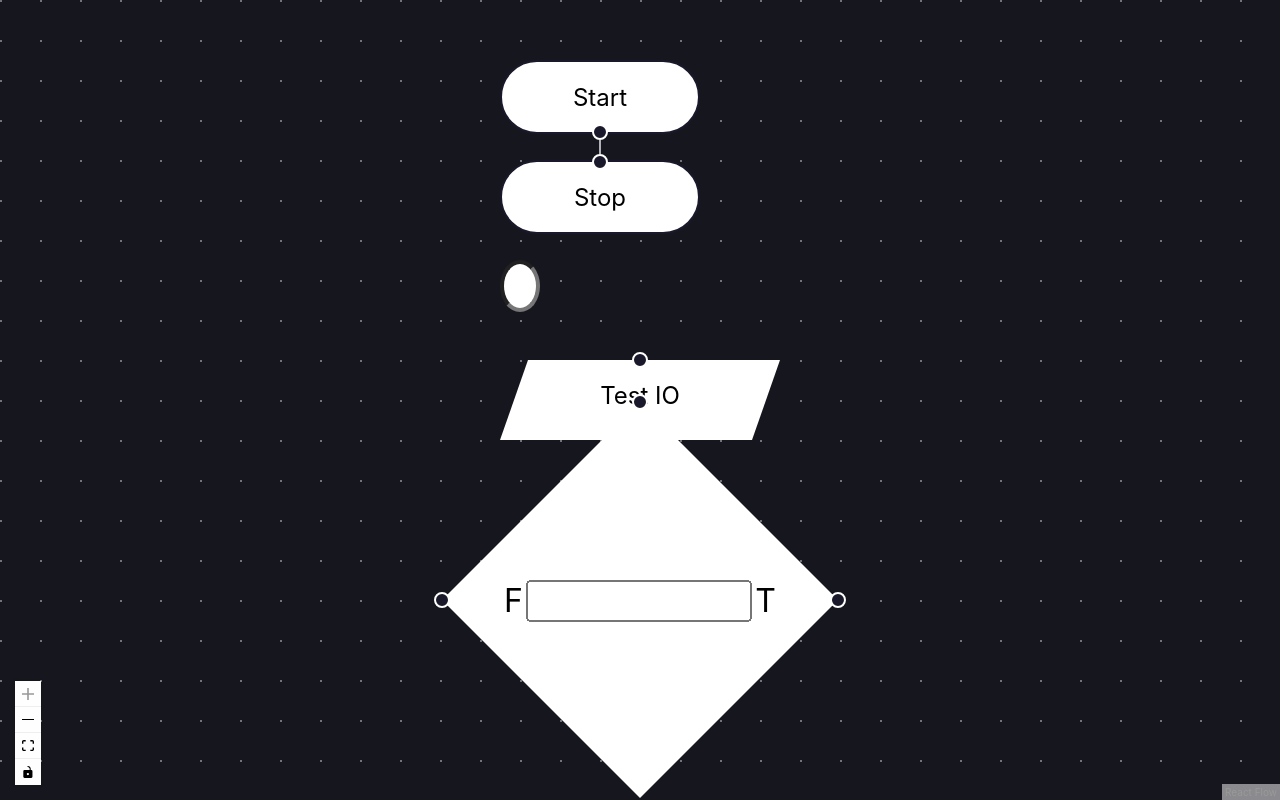
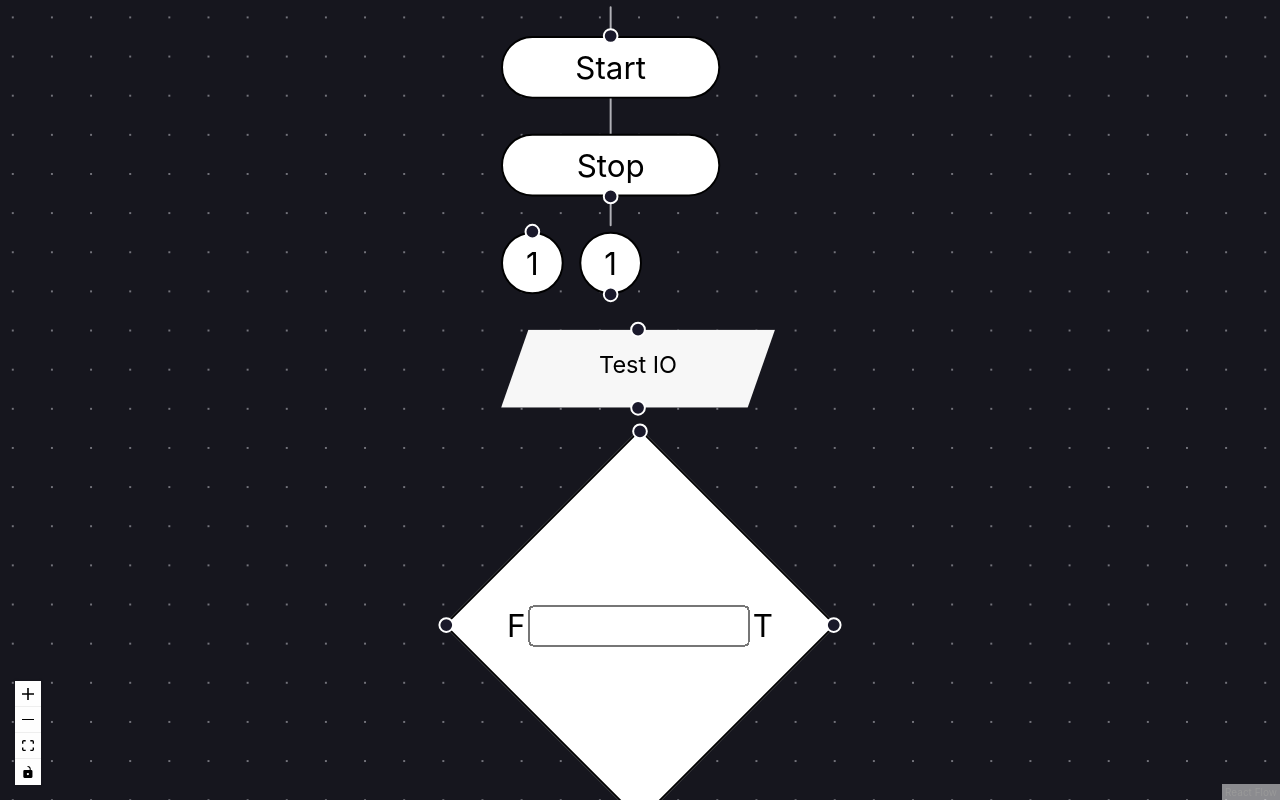
Before and after one commit to RysKowalski/logic-graph-frontend, a React (Create React App) app: page / in a window 1280 px wide. Built offline with nearby package versions, Linux system fonts and the light colour scheme.

Commit message:
new start-stop node, ReferenceNode now works properly? moved node related stuff to Nodes.tsx instead of doing everything in App.tsx

```diff
--- a/src/App.tsx
+++ b/src/App.tsx
@@ -1,4 +1,3 @@
-import React, { ChangeEventHandler } from 'react';
 import { useState, useCallback } from 'react';
 import "./App.css"
 import {
@@ -13,32 +12,11 @@ import {
   type Connection,
   Controls,
   Background,
-  NodeProps,
 } from '@xyflow/react';
 import '@xyflow/react/dist/style.css';
 import './nodes/Nodes.css'
-import IONode from './nodes/IONode';
-import IFNode from './nodes/IfNode';
-import ReferenceNode from './nodes/ReferenceNode'
+import { initialNodes, initialEdges, nodeTypes } from './nodes/Nodes'
 
-const initialNodes: Node[] = [
-  { id: 'start', position: { x: 0, y: 0 }, data: { label: 'Start' }, type: "input", className: 'start-stop' },
-  { id: 'stop', position: { x: 0, y: 50 }, data: { label: 'Stop' }, type: "output", className: 'start-stop' },
-  { id: 'Reference', position: { x: 0, y: 100 }, data: {}, type: "ReferenceNode" },
-  { id: 'IONode', position: { x: 0, y: 150 }, data: {}, type: "IONode" },
-  { id: 'IFNode', position: { x: 0, y: 200 }, data: {}, type: "IFNode" }
-];
-
-const initialEdges: Edge[] = [
-  { id: 'start-stop', source: 'start', target: 'stop' },
-];
-
-
-const nodeTypes = {
-  IONode: IONode,
-  IFNode: IFNode,
-  ReferenceNode: ReferenceNode,
-}
 
 export default function App(): React.ReactElement {
   const [nodes, setNodes] = useState<Node[]>(initialNodes);
--- a/src/nodes/Nodes.css
+++ b/src/nodes/Nodes.css
@@ -1,20 +1,22 @@
 .start-stop {
+  background-color: white;
   width: 100px;
   border-radius: 50px;
+  border: 1px solid black;
+  padding: 5px;
+  text-align: center;
 }
 
 .reference-node {
-  width: 20px;
-  height: 20px;
+  background-color: white;
+  width: 30px;
+  height: 30px;
   border-radius: 50%;
   display: flex;
-}
-
-.reference-node input {
-  width: 100%;
-  height: 100%;
-  border-radius: 50%;
   text-align: center;
+  justify-content: center;
+  align-items: center;
+  border: 1px solid black;
 }
 
 .IF-node-wrapper {
@@ -25,6 +27,7 @@
   display: flex;
   align-items: center;
   justify-content: center;
+  border: 1px solid black;
 }
 
 .IF-node {
@@ -53,7 +56,7 @@
   width: 120px;
   padding: 10px;
   height: 20px;
-  background: white;
+  background: #F7F7F7;
   clip-path: polygon(10% 0%,
       /* top-left */
       100% 0%,
--- a/src/nodes/Nodes.tsx
+++ b/src/nodes/Nodes.tsx
@@ -1 +1,30 @@
-export { }
+import {
+  type Node,
+  type Edge,
+} from '@xyflow/react';
+import IONode from './IONode';
+import IFNode from './IfNode';
+import ReferenceNode from './ReferenceNode'
+import StartStopNode from './StartStopNode';
+
+export const initialNodes = [
+  { id: 'start', position: { x: 0, y: 0 }, data: {}, type: "StartNode" },
+  { id: 'stop', position: { x: 0, y: 50 }, data: {}, type: "StopNode" },
+  { id: 'ReferenceIn', position: { x: 0, y: 100 }, data: { name: "1" }, type: "ReferenceNodeIn" },
+  { id: 'ReferenceOut', position: { x: 40, y: 100 }, data: { name: "1" }, type: "ReferenceNodeOut" },
+  { id: 'IONode', position: { x: 0, y: 150 }, data: {}, type: "IONode" },
+  { id: 'IFNode', position: { x: 0, y: 230 }, data: {}, type: "IFNode" }
+];
+
+export const initialEdges: Edge[] = [
+  { id: 'start-stop', source: 'start', target: 'stop' },
+];
+
+export const nodeTypes = {
+  StartNode: StartStopNode,
+  StopNode: StartStopNode,
+  IONode: IONode,
+  IFNode: IFNode,
+  ReferenceNodeIn: ReferenceNode,
+  ReferenceNodeOut: ReferenceNode,
+}
--- a/src/nodes/ReferenceNode.tsx
+++ b/src/nodes/ReferenceNode.tsx
@@ -1,9 +1,22 @@
-import { NodeProps } from "@xyflow/react";
+import { Handle, Node, NodeProps, Position } from "@xyflow/react";
 
-export default function ReferenceNode(props: NodeProps) {
+
+export type ReferenceNode = Node<{ name?: string }>
+export default function ReferenceNode(props: NodeProps<ReferenceNode>) {
+  let position: Position
+  let handleType: "source" | "target"
+  if (props.type === "ReferenceNodeIn") {
+    position = Position.Top
+    handleType = "source"
+  } else {
+    position = Position.Bottom
+    handleType = "target"
+  }
   return (
-    <div className="reference-node">
-      <input />
-    </div>
+    <div>
+      <Handle type={handleType} position={position} />
+      <div className="reference-node">
+        <label htmlFor="text">{props.data.name}</label>
+      </div></div>
   )
 }
--- /dev/null
+++ b/src/nodes/StartStopNode.tsx
@@ -0,0 +1,22 @@
+import { Handle, NodeProps, Position } from "@xyflow/react";
+
+export default function StartStopNode(props: NodeProps) {
+  let position: Position
+  let handleType: "source" | "target"
+  let nodeType: "Start" | "Stop"
+  if (props.type === "StartNode") {
+    position = Position.Top
+    handleType = "source"
+    nodeType = "Start"
+  } else {
+    position = Position.Bottom
+    handleType = "target"
+    nodeType = "Stop"
+  }
+  return (
+    <div className="start-stop">
+      <Handle type={handleType} position={position} />
+      <label htmlFor="text">{nodeType}</label>
+    </div>
+  )
+}
```
